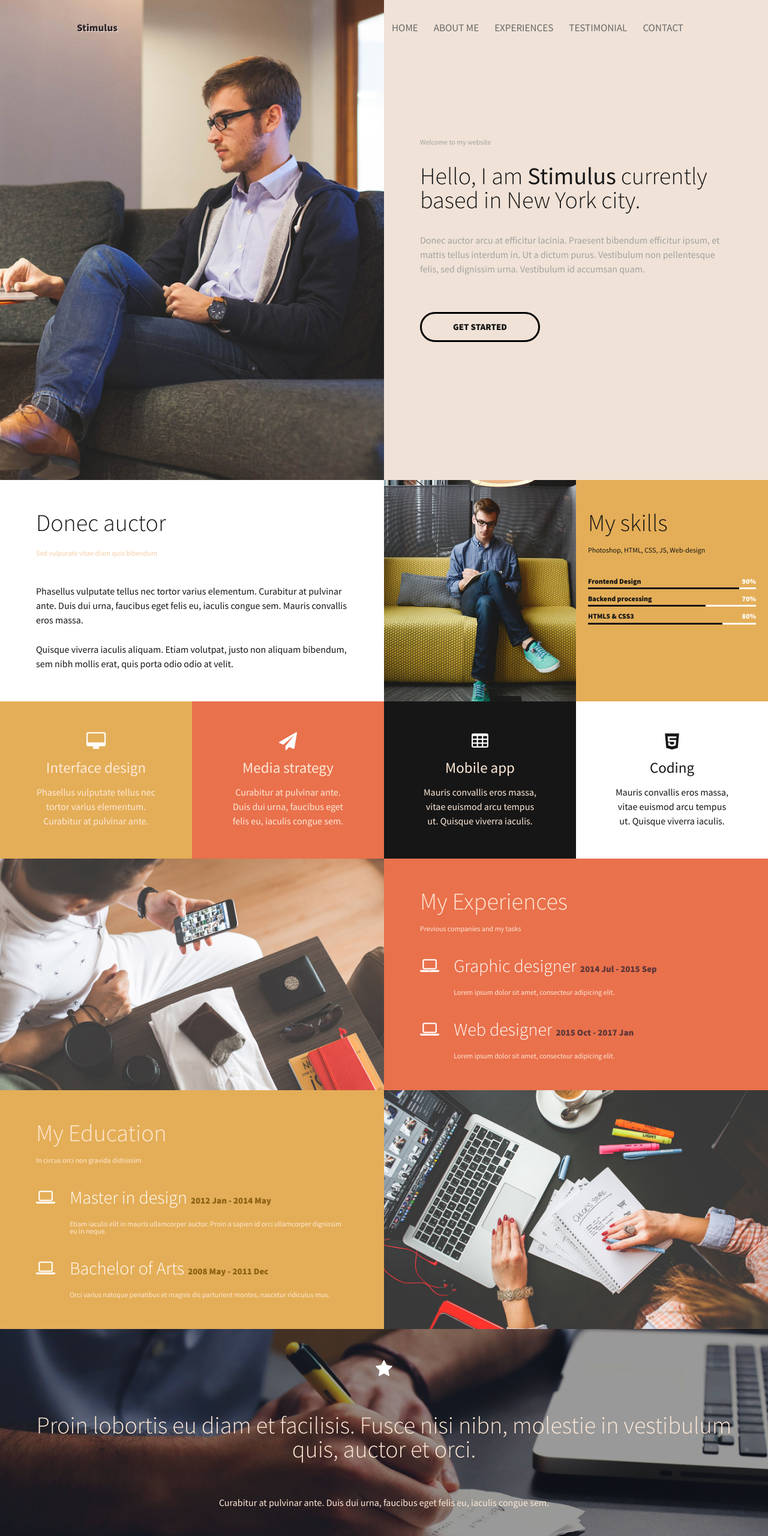
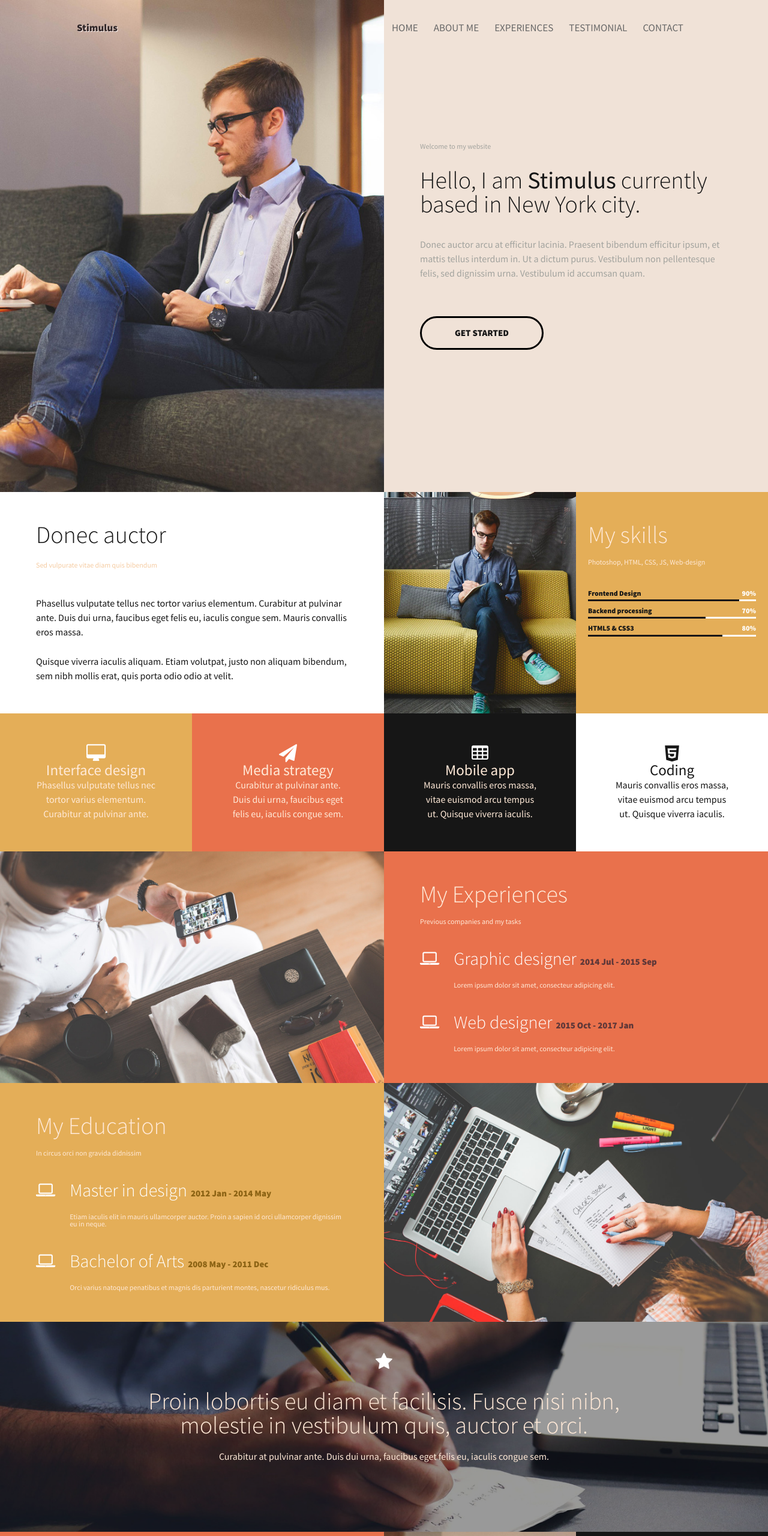
Before and after one commit to TatsianaShynkevich/TatsianaShynkevich-tasks, a plain HTML site: page task 7/index.html in a window 1280 px wide. Shown: the top 2560 px of the page at 60% size. Drawn offline with Linux system fonts and the light colour scheme; files whose address does not match are found by name.

Commit message:
fixed bugs with xs screens

```diff
--- a/task 7/index.html
+++ b/task 7/index.html
@@ -24,7 +24,7 @@
 								<div class="ts-menu__container">
 									<div class="ts-grid__column_medium">
 										<div class="ts-logo">
-											Stimulus
+											<a href="#home">Stimulus</a>
 										</div>
 									</div>
 									<div class="ts-grid__column_medium">
@@ -55,7 +55,7 @@
 								<li class="ts-nav__item ts-nav-burger__item"><a href="#contact">Contact</a></li>
 							</ul>
 						</div>
-					<div class="ts-grid__row ts-grid__row_full-height">
+					<div class="ts-grid__row">
 						<div class="ts-grid__column_medium">
 							<div class="ts-photo ts-photo_welcome">
 							</div>
@@ -122,11 +122,11 @@
 							<div class="ts-skills__progress">
 								<div class="ts-progress">
 									<div class="ts-progress__caption">
-										<div class="ts-caption ts-caption_light">
+										<div class="ts-caption ts-text_light">
 											My skills
 										</div>
 									</div>
-									<div class="ts-subtitle ts-subtitle_light">
+									<div class="ts-subtitle ts-text_light">
 										Photoshop, HTML, CSS, JS, Web-design
 									</div>
 									<div class="ts-progress__progress-bar">
@@ -182,7 +182,6 @@
 						<div class="ts-grid__column_small ts-grid_mustard">
 							<div class="ts-spheres__icon-item">
 								<div class="ts-icon-item">
-									<div class="ts-icon-item__inner">
 										<div class="ts-icon_big">
 											<div class="ts-icon_light">
 												<i class="fa fa-desktop"></i>
@@ -194,14 +193,12 @@
 										<div class="ts-text-box ts-text-box_center ts-text_light">
 											Phasellus vulputate tellus nec tortor varius elementum. Curabitur at pulvinar ante.
 										</div>
-									</div>
 								</div>
 							</div>
 						</div>
 						<div class="ts-grid__column_small ts-grid_salmon">
 							<div class="ts-spheres__icon-item">
 								<div class="ts-icon-item">
-									<div class="ts-icon-item__inner">
 										<div class="ts-icon_big">
 											<div class="ts-icon_light">
 												<i class="fa fa-paper-plane"></i>
@@ -213,14 +210,12 @@
 										<div class="ts-text-box ts-text-box_center ts-text_light">
 											Curabitur at pulvinar ante. Duis dui urna, faucibus eget felis eu, iaculis congue sem.
 										</div>
-									</div>
 								</div>
 							</div>
 						</div>
 						<div class="ts-grid__column_small ts-grid_dark">
 							<div class="ts-spheres__icon-item">
 								<div class="ts-icon-item">
-									<div class="ts-icon-item__inner">
 										<div class="ts-icon_big">
 											<div class="ts-icon_light">
 												<i class="fa fa-table"></i>
@@ -232,14 +227,12 @@
 										<div class="ts-text-box ts-text-box_center ts-text_light">
 											Mauris convallis eros massa, vitae euismod arcu tempus ut. Quisque viverra iaculis.
 										</div>
-									</div>
 								</div>
 							</div>
 						</div>
 						<div class="ts-grid__column_small ts-grid_light">
 							<div class="ts-spheres__icon-item">
 								<div class="ts-icon-item">
-									<div class="ts-icon-item__inner">
 										<div class="ts-icon_big">
 											<div class="ts-icon_dark">
 												<i class="fa fa-html5"></i>
@@ -251,7 +244,6 @@
 										<div class="ts-text-box">
 											Mauris convallis eros massa, vitae euismod arcu tempus ut. Quisque viverra iaculis.
 										</div>
-									</div>
 								</div>
 							</div>
 						</div>
@@ -426,20 +418,24 @@
 					</div>
 				</section>
 				<section class="ts-testimonial">
-					<div class="ts-grid__row ts-grid__row_half-full-height">
+					<div class="ts-grid__row">
 						<div class="ts-photo ts-photo_testimonial">
-							<div class="ts-testimonial_color-overlay">
+							<div class="ts-testimonial__color-overlay">
 								<div class="ts-testimonial__icon-item">
 									<div class="ts-icon-item">
-										<div class="ts-icon-item__inner">
+										<div class="ts-icon-item__icon">
 											<div class="ts-icon_big">
 												<div class="ts-icon_light">
 													<i class="fa fa-star"></i>
 												</div>
 											</div>
+										</div>
+										<div class="ts-icon-item__caption">
 											<div class="ts-caption ts-text_light">
 												Proin lobortis eu diam et facilisis. Fusce nisi nibn, molestie in vestibulum quis, auctor et orci.
 											</div>
+										</div>
+										<div class="ts-icon-item__text-box">
 											<div class="ts-text-box ts-text_light">
 												Curabitur at pulvinar ante. Duis dui urna, faucibus eget felis eu, iaculis congue sem.
 											</div>
@@ -468,7 +464,9 @@
 													<input class="ts-input ts-contact-name ts-input__layuot-contact" placeholder="Your Name"></input>
 													<input class="ts-input ts-contact-email ts-input__layuot-contact" placeholder="Your Email"></input>
 													<textarea class="ts-input tts-contact-message ts-input__layuot-contact" name="comment" cols="40" rows="10" placeholder="Write your message..."></textarea>
-													<button class="ts-button ts-button_send ts-button__layuot-contact ts-input__layuot-contact">Send</button>
+													<div class="ts-contact-form__button">
+														<button class="ts-button ts-button_send">Send</button>
+													</div>
 												</div>
 											</form>
 									</div>
--- a/task 7/styles/content.css
+++ b/task 7/styles/content.css
@@ -23,7 +23,10 @@
 }
 
 .ts-header__welcome-text {
+	min-height: 820px;
 	margin: 0 60px;
+	display: flex;
+	align-items: center;
 }
 
 .ts-welcome-text__subtitle {
@@ -35,6 +38,10 @@
 }
 
 .ts-welcome-text__button {
+	max-width: 200px;
+	height:50px;
+	border: 3px solid black;
+	border-radius: 200px;
 	margin: 60px 0 30px;
 }
 
@@ -67,22 +74,24 @@
 }
 
 .ts-spheres__icon-item {
-	min-height: 160px;
-	height: 1px;
 	margin: 51px 60px;
 }
 
 .ts-icon-item {
 	height: 100%;
+	text-align: center;
 }
 
-.ts-icon-item__inner {
-	display: flex;
-	flex-direction: column;
-	justify-content: space-between;
-	/*align-items: center;*//*не работает в IE*/
-	height: 100%;
-	text-align: center;
+.ts-icon-item__icon {
+	margin-bottom: 30px;
+}
+
+.ts-icon-item__caption {
+	margin-bottom: 20px;
+}
+
+.ts-icon-item__text-box {
+	margin-bottom: ;
 }
 
 .ts-experience__resume {
@@ -135,26 +144,19 @@
 	margin-top: 24px;
 }
 
-.ts-testimonial_color-overlay {
-	display: flex;
-	flex-direction: column;
-	justify-content: space-between;
-	/*align-items: center;*//*не работает в IE*/
-	width: 100%;
-	height: 100%;
-	text-align: center;
+.ts-testimonial__color-overlay {
+    min-height: 350px;
 	background: rgba(0,0,0,0.4);
+}
+
+.ts-testimonial__icon-item {
+	max-width: 800px;
+	margin: 0  auto;
+	padding: 51px 10px;
 }
 
 .ts-testimonial__content {
 	height: 100%;
-}
-
-.ts-testimonial__icon-item {
-	min-height: 250px;
-	height: 1px;
-	margin: 51px 60px;
-	text-align: center;
 }
 
 .ts-contact-form__subtitle {
@@ -165,9 +167,10 @@
 	margin:10px 0;
 }
 
-.ts-button__layuot-contact {
-	width:300px;
-	height:40px;
+.ts-contact-form__button {
+	max-width: 300px;
+	height: 40px;
+	margin-top: 20px;
 }
 
 .ts-visit-card__office {
--- a/task 7/styles/footer.css
+++ b/task 7/styles/footer.css
@@ -8,6 +8,8 @@
 	justify-content: center;
 	align-items: center;
 	min-height: 377px;
+    margin: 0 10px;
+	text-align: center;
 }
 
 .ts-copyright {
--- a/task 7/styles/grid.css
+++ b/task 7/styles/grid.css
@@ -4,23 +4,13 @@
 	flex-wrap: wrap;
 	justify-content: center;
 	align-content: stretch;
-	height: 100%;
 	width: 100%;
-}
-
-.ts-grid__row_full-height {
-	height: 100vh;
-}
-
-.ts-grid__row_half-full-height {
-	height: 50vh;
 }
 
 .ts-grid__column {
 	display: flex;
 	flex-direction: column;
 	justify-content: center;
-	height: 100%;
 }
 
 .ts-grid__column_small {
--- a/task 7/styles/header.css
+++ b/task 7/styles/header.css
@@ -49,7 +49,7 @@
 
 .ts-nav-burger {
 	height: 100%;
-	background-color: #161616;
+	background: rgba(0,0,0,0.4);
 }
 
 .ts-nav-burger__item {
@@ -81,5 +81,5 @@
 	align-items: stretch;
 	max-width: 900px;
 	height: 100%;
-	margin-left: 52px; /*????*/
+	margin-left: 52px;
 }
--- a/task 7/styles/main-blocks.css
+++ b/task 7/styles/main-blocks.css
@@ -116,6 +116,7 @@
 
 .ts-photo {
 	width: 100%;
+	min-height: 350px;
 	height: 100%;
 	background-size: cover;
 	background-position: center;
@@ -147,20 +148,20 @@
 }
 
 .ts-button {
-	border-radius:22px;
+	border-radius: 200px;
 	font-family: 'SourceSansPro-Black';
 	font-size: 15px;
 }
 
 .ts-button_start {
-	width: 200px;
-	height:50px;
-	border: 3px solid black;
-	border-radius: 25px;
+	width: 100%;
+	height: 100%;
 	text-transform: uppercase;
 }
 
 .ts-button_send {
+	width: 100%;
+	height: 100%;
 	background-color:#fff;
 }
 
--- a/task 7/styles/media-queries.css
+++ b/task 7/styles/media-queries.css
@@ -1,32 +1,9 @@
-/*@media screen and (min-width: 1170px) {
+@media screen and (min-width: 1000px) {
 .ts-nav-burger {
     display: none;
 }}
 
-@media screen and (max-width: 1170px) {
-.ts-menu {
-    display: none;
-}
-
-.ts-tile_small {
-    width: 50%;
-}
-
-.ts-tile_medium {
-    width: 100%;
-}}
-
-@media screen and (max-width: 750px) {
-.ts-tile_small {
-    width: 100%;
-}}*/
-
-@media screen and (min-width: 1170px) {
-.ts-nav-burger {
-    display: none;
-}}
-
-@media screen and (max-width: 1170px) {
+@media screen and (max-width: 1000px) {
 .ts-menu {
     display: none;
 }
@@ -37,24 +14,6 @@
 
 .ts-grid__column_medium {
     width: 100%;
-}
-
-.ts-photo {
-	/*min-height: 820px;
-	height: 100%;*/
-	height: 50vw;
-}
-
-.ts-photo_welcome {
-
-	height: 100%;
-	/*height: auto;*/
-}
-
-.ts-grid__row_half-full-height {
-	/*min-height: 820px;
-	height: 100%;*/
-	height: auto;
 }}
 
 @media screen and (max-width: 750px) {
@@ -62,30 +21,10 @@
     width: 100%;
 }
 
-.ts-photo {
-	/*min-height: 820px;
-	height: 100%;*/
-	height: 50vh;
+.ts-caption {
+	font-size: 25px;
 }
 
-.ts-grid__row_full-height {
-	/*min-height: 820px;
-	height: 100%;*/
-	height: auto;
-}
-
-.ts-grid__row_half-full-height {
-	/*min-height: 820px;
-	height: 100%;*/
-	height: auto;
+.ts-job__job-name {
+    font-size: 20px;
 }}
-
-@media screen and (max-width: 450px) {
-.ts-testimonial__icon-item {
-    margin: 22px 42px;
-}}
-
-@media screen and (max-width: 250px) {
-.ts-spheres__icon-item {
-    height: auto;
-}}
```
